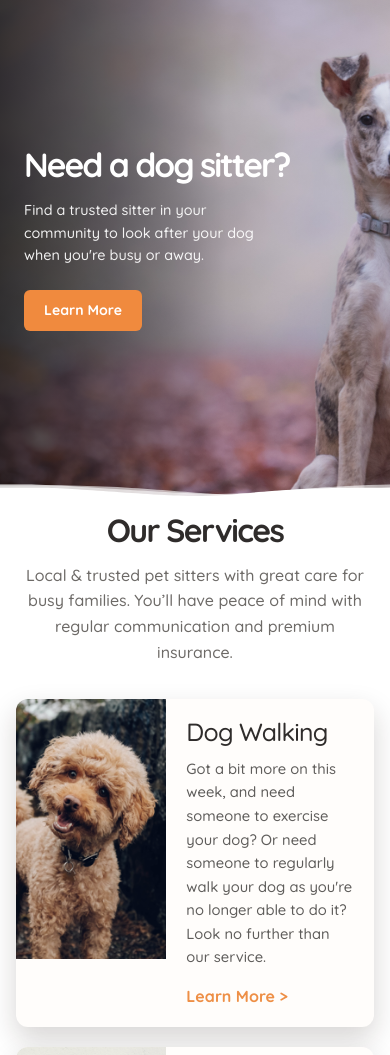
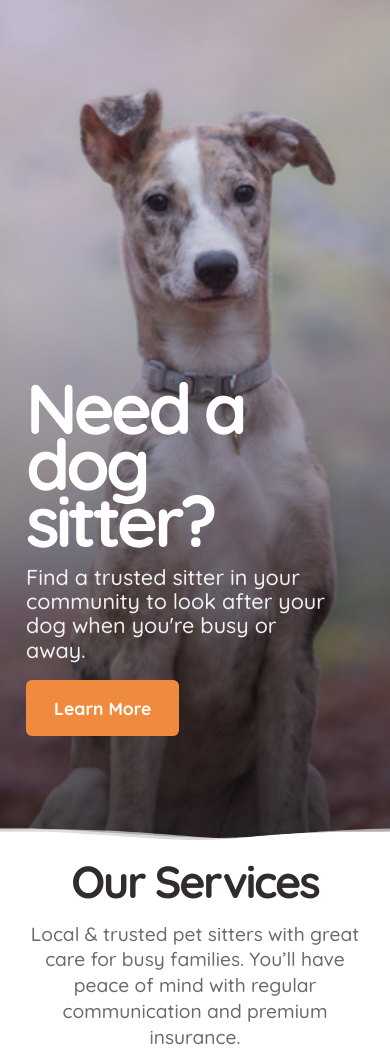
Before and after one commit to ColeBrewerton/Dev-Test-Black-Sheep, a plain HTML site: page index.html in a window 390 px wide. Shown: the top 1055 px of the page. Drawn offline with Linux system fonts and the light colour scheme.

Commit message:
Mobile Responsive Hero

```diff
--- a/styles.css
+++ b/styles.css
@@ -200,32 +200,54 @@ body {
 
 @media (max-width: 700px) {
   .hero {
-    min-height: 500px;
-    padding: 32px 24px;
+    min-height: 100vh;
+    padding: 18px;
+    padding-bottom: 100px;
+    background:
+      linear-gradient(180deg, rgba(16, 15, 15, 0.08) 0%, rgba(16, 15, 15, 0.18) 35%, rgba(16, 15, 15, 0.72) 100%),
+      url("assets/main-banner.png") 70% 52% / cover no-repeat;
   }
 
   .hero-content {
-    max-width: 280px;
-    margin-left: 0;
-    transform: translateY(-10px);
+    max-width: 90%;
+    margin-left: 8px;
+    margin-top: auto;
+    transform: none;
+    align-self: flex-end;
+    padding-bottom: 8px;
   }
 
   .hero h1 {
     white-space: normal;
-    font-size: clamp(2.1rem, 8vw, 3rem);
+    font-size: clamp(4.4rem, 16vw, 7rem);
+    line-height: 0.8;
+    letter-spacing: -0.06em;
+    margin-bottom: 16px;
   }
 
   .hero p {
-    font-size: 0.9rem;
-    max-width: 260px;
+    font-size: 1.35rem;
+    max-width: 96%;
+    line-height: 1.12;
+    margin-bottom: 18px;
   }
 
   .btn {
-    padding: 12px 20px;
+    padding: 18px 28px;
+    font-size: 1.1rem;
   }
 
   .services {
     padding-top: 12px;
+  }
+
+  .services h2 {
+    font-size: 2.8rem;
+  }
+
+  .services-intro {
+    font-size: 1.2rem;
+    line-height: 1.35;
   }
 
   .card-image {
@@ -233,10 +255,15 @@ body {
   }
 
   .card-body h3 {
-    font-size: 1.55rem;
+    font-size: 2rem;
   }
 
   .card-body p {
-    font-size: 0.92rem;
+    font-size: 1.08rem;
+    line-height: 1.45;
+  }
+
+  .card-link {
+    font-size: 1.1rem;
   }
 }
```
